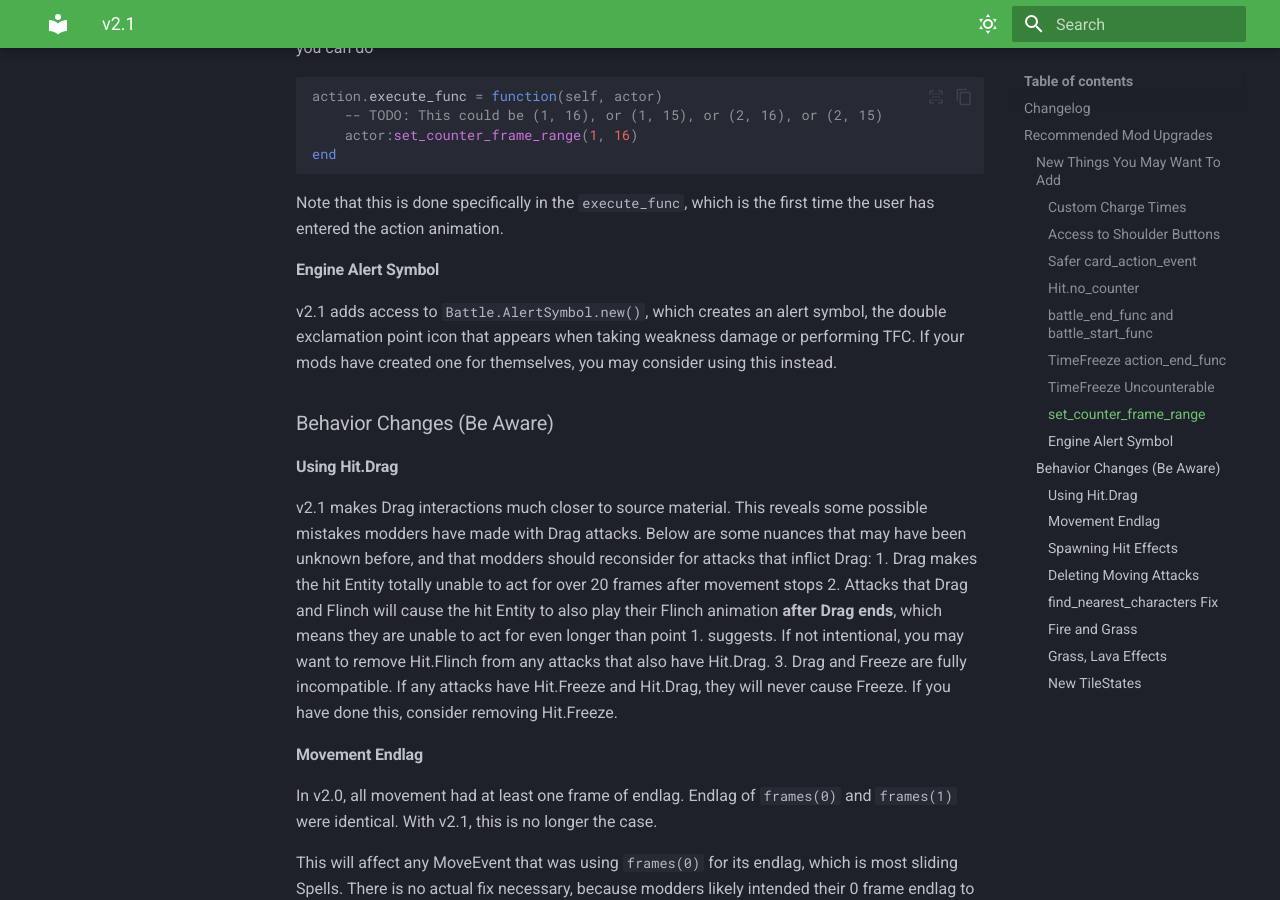
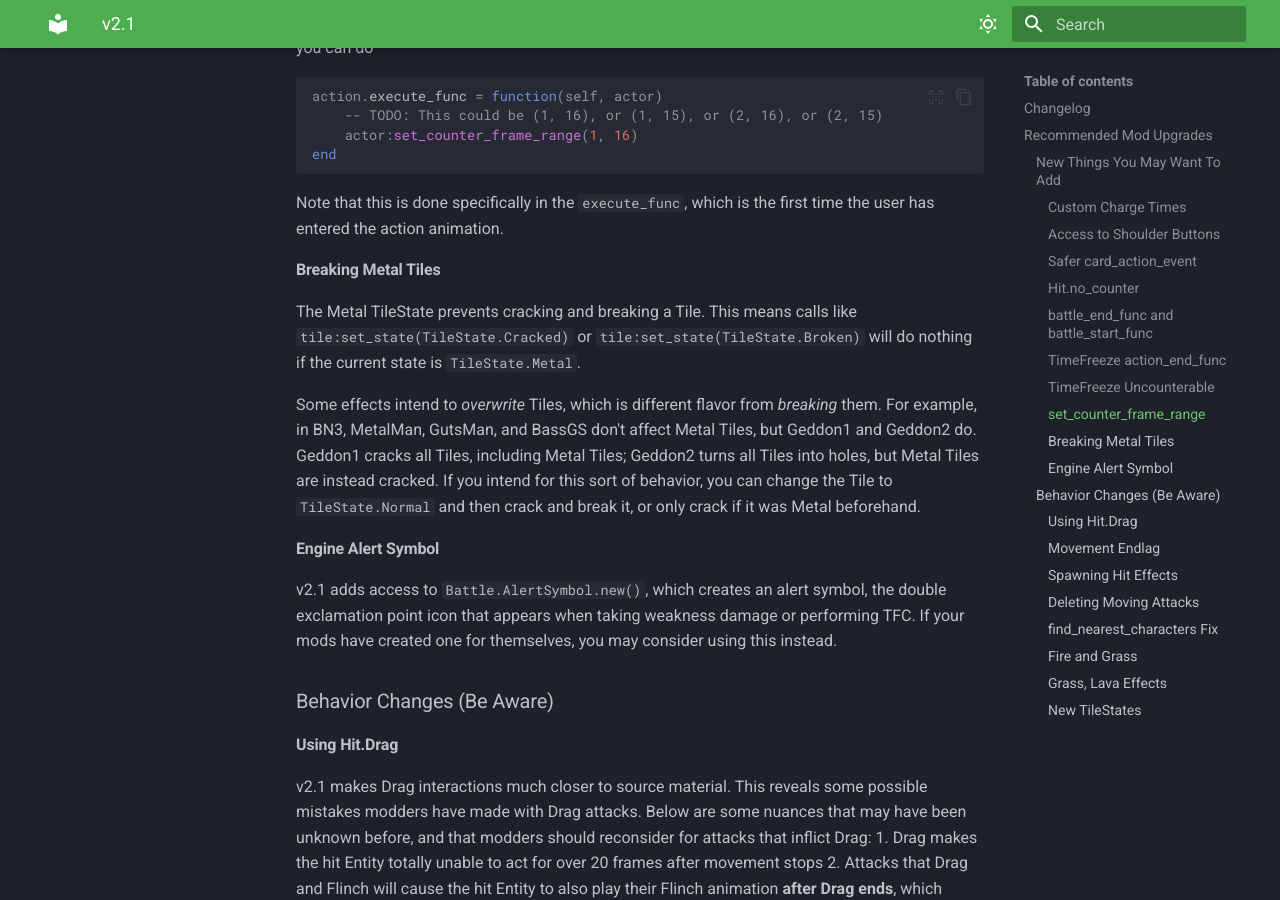
Before and after one commit to Alrysc/onb_docs, an MkDocs documentation site: the page built from docs/updates/v2.1.md, in a window 1280 px wide and 900 px high, scrolled down 5114 px. Built offline with MkDocs 1.6.1 and Material for MkDocs 9.7.7, drawn with Linux system fonts in a browser that asks for light colours.

Commit message:
Added recommendation involving Metal Tiles

```diff
--- a/docs/updates/v2.1.md
+++ b/docs/updates/v2.1.md
@@ -189,6 +189,18 @@ end
 Note that this is done specifically in the `execute_func`, which is the first time the
 user has entered the action animation.
 
+#### Breaking Metal Tiles
+The Metal TileState prevents cracking and breaking a Tile. This means calls like
+`tile:set_state(TileState.Cracked)` or `tile:set_state(TileState.Broken)` will do
+nothing if the current state is `TileState.Metal`.
+
+Some effects intend to *overwrite* Tiles, which is different flavor from *breaking*
+them. For example, in BN3, MetalMan, GutsMan, and BassGS don't affect Metal Tiles,
+but Geddon1 and Geddon2 do. Geddon1 cracks all Tiles, including Metal Tiles; Geddon2
+turns all Tiles into holes, but Metal Tiles are instead cracked. If you intend for
+this sort of behavior, you can change the Tile to `TileState.Normal` and then crack
+and break it, or only crack if it was Metal beforehand.
+
 #### Engine Alert Symbol
 v2.1 adds access to `Battle.AlertSymbol.new()`, which creates an alert symbol, the
 double exclamation point icon that appears when taking weakness damage or performing
```
